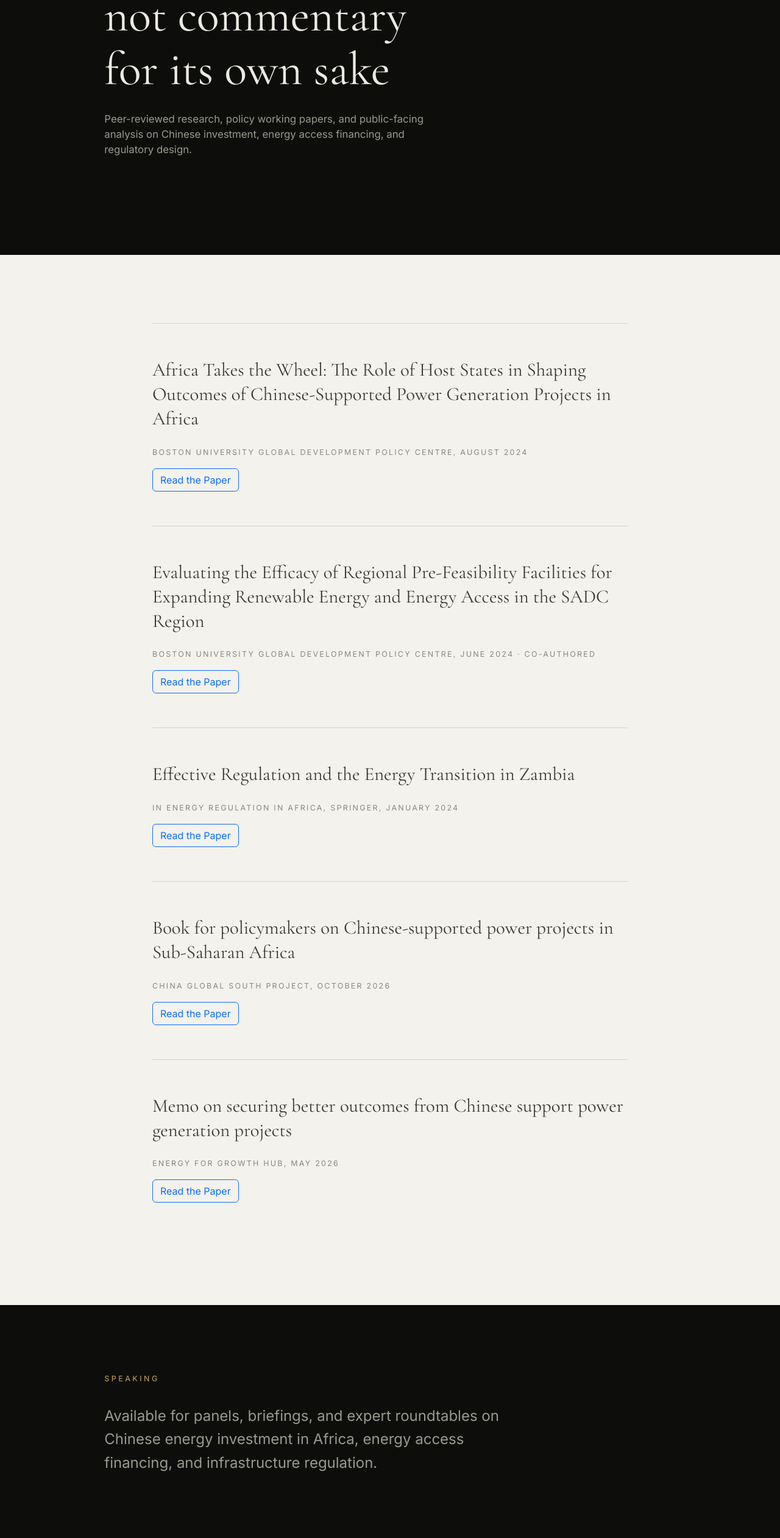
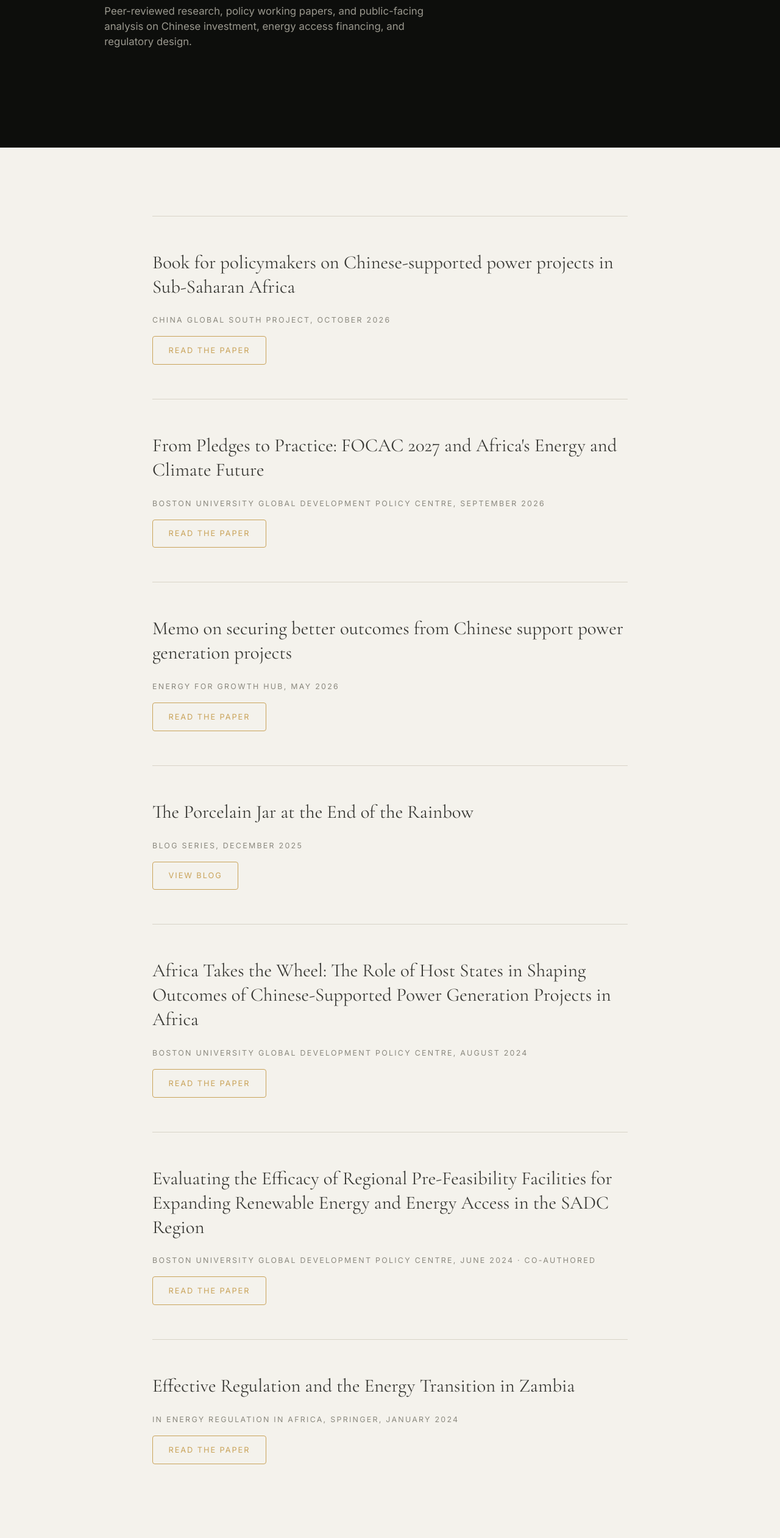
Before and after one commit to crystal540/adjekai-portfolio, a plain HTML site: page writing.html in a window 1280 px wide. Shown: the part 278-2800 px from the top of the page at 61% size. Drawn offline with nearby package versions, Linux system fonts and the light colour scheme.

Commit message:
added more publucations

```diff
--- a/css/style.css
+++ b/css/style.css
@@ -544,3 +544,12 @@ textarea.contact-field { resize: vertical; }
 
 .contact-details i { color: var(--accent); margin-right: 0.4rem; }
 .contact-details a:hover { color: var(--text); }
+
+/* link colours*/
+a {
+  color: var(--accent);   /* your gold, #c9a35a */
+}
+
+a:hover {
+  color: #dbb56a;         /* slightly lighter gold on hover */
+}
--- a/writing.html
+++ b/writing.html
@@ -3,7 +3,7 @@
 <head>
   <meta charset="UTF-8" />
   <meta name="viewport" content="width=device-width, initial-scale=1.0" />
-  <title>Writing — Dr. Naa Adjekai Adjei</title>
+  <title>Writing —  Naa Adjekai Adjei, PhD</title>
   <meta name="description" content="Peer-reviewed research, policy working papers, and public-facing analysis on Chinese investment, energy access financing, and regulatory design." />
 
   <link href="https://cdn.jsdelivr.net/npm/bootstrap@5.3.3/dist/css/bootstrap.min.css" rel="stylesheet" />
@@ -45,9 +45,7 @@
       <div class="about-intro-inner">
         <p class="section-label">Writing &amp; Commentary</p>
         <h2 class="about-statement">
-          Published research,<br />
-          not commentary<br />
-          for its own sake
+          Research and Publications
         </h2>
         <p class="hero-tagline mt-4">
           Peer-reviewed research, policy working papers, and public-facing
@@ -64,59 +62,75 @@
       <div class="writing-list">
 
         <div class="writing-item">
+          <h3>Book for policymakers on Chinese-supported power projects in Sub-Saharan Africa</h3>
+          <span class="writing-meta">China Global South Project, October 2026</span>
+          <br>
+          <span><a href="assets/papers/Chinese.pdf" class="btn btn-outline-nav mt-3">Read the Paper</a></span>
+        </div>
+
+        <div class="writing-item">
+          <h3>From Pledges to Practice: FOCAC 2027 and Africa's Energy and Climate Future</h3>
+          <span class="writing-meta">Boston University Global Development Policy Centre, September 2026</span>
+          <br>
+          <span><a href="https://www.bu.edu/gdp/2026/09/29/from-pledges-to-practice-focac-2027-and-africas-energy-and-climate-future/" class="btn btn-outline-nav mt-3">Read the Paper</a></span>
+        </div>
+
+
+        <div class="writing-item">
+          <h3>Memo on securing better outcomes from Chinese support power generation projects</h3>
+          <span class="writing-meta">Energy for Growth Hub, May 2026</span>
+          <br>
+          <span><a href="https://energyforgrowth.org/article/four-ways-african-countries-can-secure-better-outcomes-from-chinese-supported-power-projects/" class="btn btn-outline-nav mt-3">Read the Paper</a></span>
+        </div>
+
+        <div class="writing-item">
+          <h3>The Porcelain Jar at the End of the Rainbow</h3>
+          <span class="writing-meta">Blog series, December 2025</span>
+          <br>
+          <span><a href="https://chinaglobalsouth.com/category/porcelain-jar-series/# " class="btn btn-outline-nav mt-3">View Blog</a></span>
+        </div>
+
+        <div class="writing-item">
           <h3>Africa Takes the Wheel: The Role of Host States in Shaping Outcomes of Chinese-Supported Power Generation Projects in Africa</h3>
           <span class="writing-meta">Boston University Global Development Policy Centre, August 2024</span>
           <br>
-          <span><a href="https://www.bu.edu/gdp/files/2024/08/GCI-WP-38-Adjekai-FIN.pdf" class="btn btn-outline-primary mt-3">Read the Paper</a></span>
+          <span><a href="https://www.bu.edu/gdp/files/2024/08/GCI-WP-38-Adjekai-FIN.pdf" class="btn btn-outline-nav mt-3">Read the Paper</a></span>
         </div>
 
         <div class="writing-item">
           <h3>Evaluating the Efficacy of Regional Pre-Feasibility Facilities for Expanding Renewable Energy and Energy Access in the SADC Region</h3>
           <span class="writing-meta">Boston University Global Development Policy Centre, June 2024 · Co-authored</span>
           <br>
-          <span><a href="assets/papers/BU June 2024.pdf" class="btn btn-outline-primary mt-3">Read the Paper</a></span>
+          <span><a href="assets/papers/BU June 2024.pdf" class="btn btn-outline-nav mt-3">Read the Paper</a></span>
         </div>
 
         <div class="writing-item">
           <h3>Effective Regulation and the Energy Transition in Zambia</h3>
           <span class="writing-meta">In Energy Regulation in Africa, Springer, January 2024</span>
           <br>
-          <span><a href="https://link.springer.com/chapter/10.1007/978-3-031-52677-0_7" class="btn btn-outline-primary mt-3">Read the Paper</a></span>
+          <span><a href="https://link.springer.com/chapter/10.1007/978-3-031-52677-0_7" class="btn btn-outline-nav mt-3">Read the Paper</a></span>
         </div>
 
-        <div class="writing-item">
-          <h3>Book for policymakers on Chinese-supported power projects in Sub-Saharan Africa</h3>
-          <span class="writing-meta">China Global South Project, October 2026</span>
-          <br>
-          <span><a href="assets/papers/Chinese.pdf" class="btn btn-outline-primary mt-3">Read the Paper</a></span>
-        </div>
 
-        <div class="writing-item">
-          <h3>Memo on securing better outcomes from Chinese support power generation projects</h3>
-          <span class="writing-meta">Energy for Growth Hub, May 2026</span>
-          <br>
-          <span><a href="https://energyforgrowth.org/article/four-ways-african-countries-can-secure-better-outcomes-from-chinese-supported-power-projects/" class="btn btn-outline-primary mt-3">Read the Paper</a></span>
-        </div>
 
       </div>
     </div>
   </section>
 
-  <!-- ============ SPEAKING ============ -->
-  <section class="speaking">
-    <div class="container">
-      <div class="about-intro-inner">
-        <p class="section-label">Speaking</p>
-        <p class="speaking-text">
-          Available for panels, briefings, and expert roundtables on Chinese
-          energy investment in Africa, energy access financing, and
-          infrastructure regulation.
-        </p>
+   <!-- ============ FOOTER ============ -->
+  <footer class="site-footer">
+    <div class="container d-flex flex-column flex-lg-row justify-content-between align-items-center gap-3">
+      <span class="footer-brand">NAA ADJEKAI ADJEI</span>
+      <div class="d-flex gap-4">
+        <a href="mailto:naaadjel623@gmail.com" class="footer-link">Email</a>
+        <a href="https://www.linkedin.com/in/dr-naa-adjekai-adjei-541458208/" target="_blank" rel="noopener" class="footer-link">LinkedIn</a>
       </div>
+      <span class="footer-copy">&copy; 2026 Dr. Naa Adjekai Adjei. All rights reserved.</span>
     </div>
-  </section>
+  </footer>
 
-  <!-- footer -->
+
+
 
   <script src="https://cdn.jsdelivr.net/npm/bootstrap@5.3.3/dist/js/bootstrap.bundle.min.js"></script>
   <script src="js/main.js"></script>
```
Also changed, not shown: about.html (+22 -19 lines), contact.html (+0 -7 lines), index.html (+13 -8 lines).
